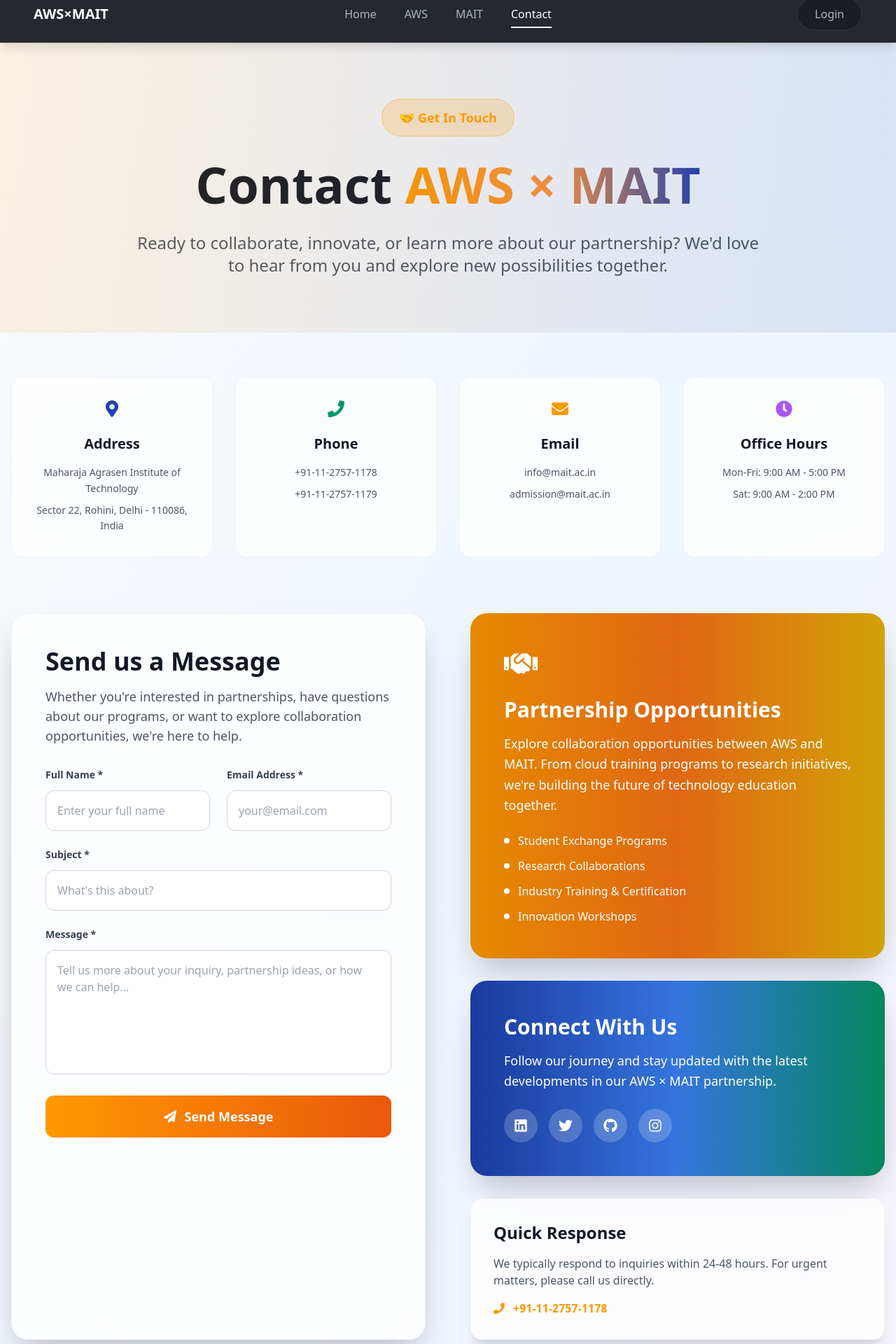
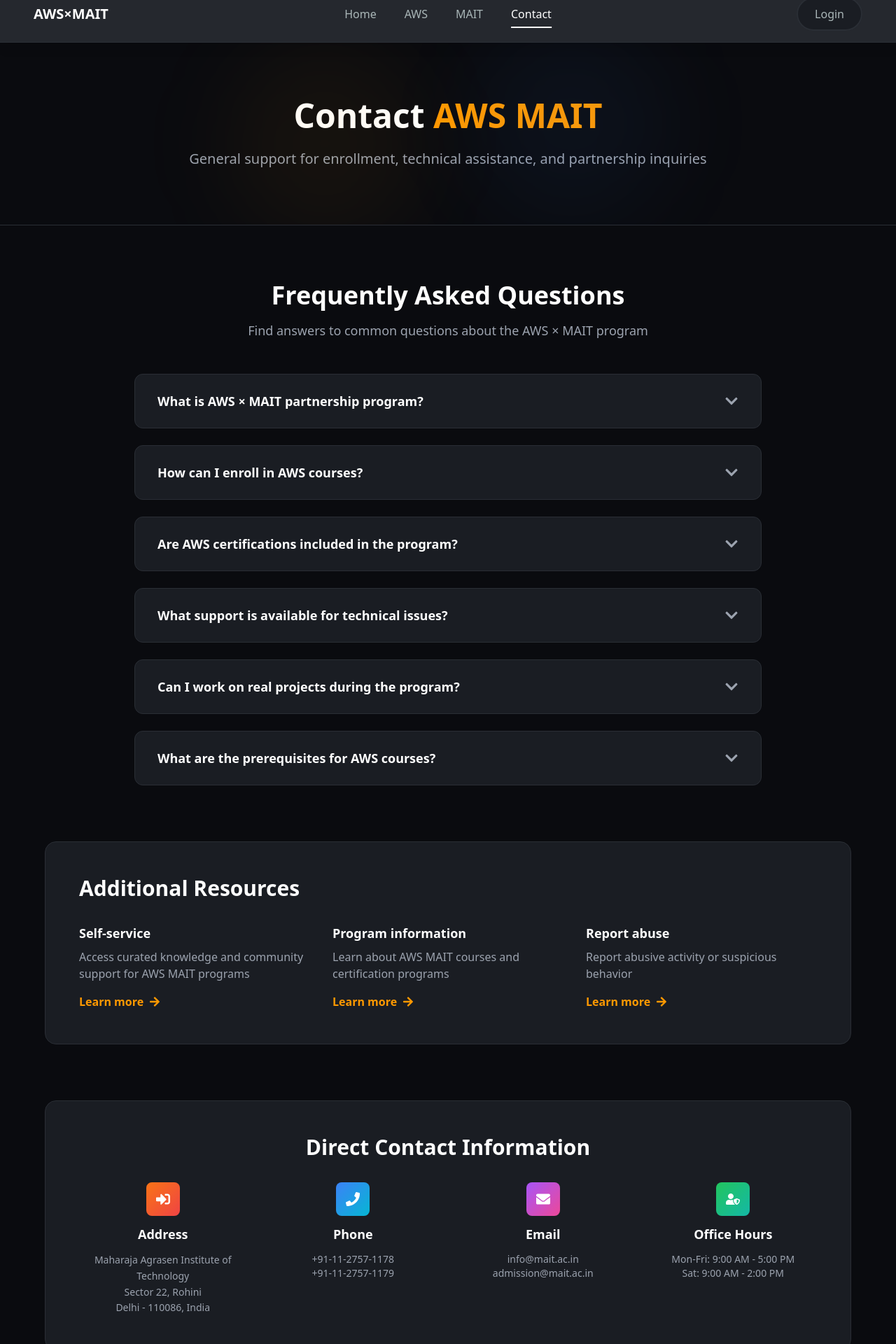
Before and after one commit to faisalquaiyum/aws-x-mait, a React (Vite) app: page /contact in a window 1280 px wide. Shown: the part 20-1940 px from the top of the page at 70% size. Built offline with nearby package versions, Linux system fonts and the light colour scheme.

Commit message:
updated contact page

```diff
--- a/src/pages/Contact.jsx
+++ b/src/pages/Contact.jsx
@@ -1,333 +1,237 @@
 import {
-  FaMapMarkerAlt,
   FaPhone,
   FaEnvelope,
-  FaClock,
-  FaLinkedin,
-  FaTwitter,
-  FaGithub,
-  FaInstagram,
-  FaPaperPlane,
-  FaHandshake,
+  FaSignInAlt,
+  FaUserShield,
+  FaArrowRight,
+  FaChevronDown,
+  FaChevronUp,
 } from "react-icons/fa";
 import { useState } from "react";
 
 const Contact = () => {
-  const [formData, setFormData] = useState({
-    name: "",
-    email: "",
-    subject: "",
-    message: "",
-  });
+  const [openFaq, setOpenFaq] = useState(null);
 
-  const handleSubmit = (e) => {
-    e.preventDefault();
-    // Handle form submission here
-    console.log("Form submitted:", formData);
-  };
-
-  const handleChange = (e) => {
-    setFormData({
-      ...formData,
-      [e.target.name]: e.target.value,
-    });
-  };
-
-  const contactInfo = [
+  const faqs = [
     {
-      icon: <FaMapMarkerAlt className="text-2xl text-mait-blue" />,
-      title: "Address",
-      details: [
-        "Maharaja Agrasen Institute of Technology",
-        "Sector 22, Rohini, Delhi - 110086, India",
-      ],
-      color: "text-mait-blue",
+      id: 1,
+      question: "What is AWS × MAIT partnership program?",
+      answer:
+        "The AWS × MAIT partnership is a collaboration between Amazon Web Services and Maharaja Agrasen Institute of Technology to provide students with hands-on cloud computing education, industry-recognized certifications, and real-world project experience.",
     },
     {
-      icon: <FaPhone className="text-2xl text-mait-green" />,
-      title: "Phone",
-      details: ["+91-11-2757-1178", "+91-11-2757-1179"],
-      color: "text-mait-green",
+      id: 2,
+      question: "How can I enroll in AWS courses?",
+      answer:
+        "Students can enroll through the MAIT academic portal or contact the AWS club coordinator. Enrollment is typically open at the beginning of each semester. Check with your department for specific course availability.",
     },
     {
-      icon: <FaEnvelope className="text-2xl text-aws-orange" />,
-      title: "Email",
-      details: ["info@mait.ac.in", "admission@mait.ac.in"],
-      color: "text-aws-orange",
+      id: 3,
+      question: "Are AWS certifications included in the program?",
+      answer:
+        "Yes! Students get access to AWS certification preparation courses and discounted exam vouchers. We offer guidance for various certifications including AWS Cloud Practitioner, Solutions Architect, and Developer Associate.",
     },
     {
-      icon: <FaClock className="text-2xl text-purple-500" />,
-      title: "Office Hours",
-      details: ["Mon-Fri: 9:00 AM - 5:00 PM", "Sat: 9:00 AM - 2:00 PM"],
-      color: "text-purple-500",
+      id: 4,
+      question: "What support is available for technical issues?",
+      answer:
+        "We provide comprehensive technical support through dedicated lab hours, online forums, peer mentoring, and direct faculty assistance. You can also access AWS documentation and community resources.",
+    },
+    {
+      id: 5,
+      question: "Can I work on real projects during the program?",
+      answer:
+        "Absolutely! The program emphasizes hands-on learning with real-world projects, hackathons, and AWS PartyRock challenges. Students collaborate on cloud-based solutions and build their portfolios.",
+    },
+    {
+      id: 6,
+      question: "What are the prerequisites for AWS courses?",
+      answer:
+        "Basic programming knowledge and fundamental understanding of computer science concepts are recommended. Most courses are designed for beginners, with advanced tracks available for experienced students.",
     },
   ];
 
-  const socialLinks = [
+  const toggleFaq = (id) => {
+    setOpenFaq(openFaq === id ? null : id);
+  };
+
+  const additionalResources = [
     {
-      icon: <FaLinkedin />,
-      name: "LinkedIn",
-      url: "#",
-      color: "hover:text-blue-600",
+      title: "Self-service",
+      description:
+        "Access curated knowledge and community support for AWS  MAIT programs",
+      link: "#",
     },
     {
-      icon: <FaTwitter />,
-      name: "Twitter",
-      url: "#",
-      color: "hover:text-blue-400",
+      title: "Program information",
+      description: "Learn about AWS  MAIT courses and certification programs",
+      link: "#",
     },
     {
-      icon: <FaGithub />,
-      name: "GitHub",
-      url: "#",
-      color: "hover:text-gray-800 dark:hover:text-white",
-    },
-    {
-      icon: <FaInstagram />,
-      name: "Instagram",
-      url: "#",
-      color: "hover:text-pink-500",
+      title: "Report abuse",
+      description: "Report abusive activity or suspicious behavior",
+      link: "#",
     },
   ];
 
   return (
-    <div className="min-h-screen bg-gradient-to-br from-gray-50 via-blue-50 to-purple-50 dark:from-gray-900 dark:via-blue-900 dark:to-purple-900">
+    <div className="min-h-screen bg-[#0a0b0f] relative">
       {/* Hero Section */}
-      <div className="relative overflow-hidden">
-        <div className="absolute inset-0 bg-gradient-to-r from-aws-orange/10 to-mait-blue/10"></div>
-        <div className="container mx-auto px-4 py-20">
-          <div className="text-center max-w-4xl mx-auto">
-            <div className="inline-block px-6 py-3 bg-aws-orange/20 rounded-full text-aws-orange font-semibold text-lg mb-8 backdrop-blur-sm border border-aws-orange/30">
-              🤝 Get In Touch
-            </div>
-            <h1 className="text-5xl md:text-6xl lg:text-7xl font-black text-gray-900 dark:text-white mb-8 leading-tight">
-              Contact{" "}
-              <span className="bg-gradient-to-r from-aws-orange via-orange-400 to-mait-blue bg-clip-text text-transparent">
-                AWS × MAIT
-              </span>
+      <div className="relative overflow-hidden border-b border-[#2a2e35]">
+        <div className="container mx-auto px-8 md:px-12 lg:px-16 py-16 md:py-20">
+          <div className="text-center max-w-4xl mx-auto space-y-6">
+            <h1 className="text-3xl md:text-4xl lg:text-5xl font-bold text-white">
+              Contact <span className="text-[#FF9900]">AWS MAIT</span>
             </h1>
-            <p className="text-xl md:text-2xl text-gray-600 dark:text-gray-300 leading-relaxed">
-              Ready to collaborate, innovate, or learn more about our
-              partnership? We'd love to hear from you and explore new
-              possibilities together.
+            <p className="text-lg md:text-xl text-gray-400">
+              General support for enrollment, technical assistance, and
+              partnership inquiries
             </p>
+          </div>
+        </div>
+
+        {/* Background Decoration */}
+        <div className="absolute top-0 left-1/4 w-72 h-72 bg-[#FF9900]/5 rounded-full blur-3xl"></div>
+        <div className="absolute bottom-0 right-1/4 w-72 h-72 bg-blue-500/5 rounded-full blur-3xl"></div>
+      </div>
+
+      {/* FAQ Section */}
+      <div className="container mx-auto px-8 md:px-12 lg:px-16 py-16 md:py-20">
+        <div className="max-w-4xl mx-auto">
+          <h2 className="text-3xl md:text-4xl font-bold text-white mb-4 text-center">
+            Frequently Asked Questions
+          </h2>
+          <p className="text-gray-400 text-center mb-12 text-lg">
+            Find answers to common questions about the AWS × MAIT program
+          </p>
+
+          <div className="space-y-6 mt-10">
+            {faqs.map((faq) => (
+              <div
+                key={faq.id}
+                className="bg-[#1a1d23] border border-[#2a2e35] rounded-xl overflow-hidden transition-all duration-300 hover:border-[#FF9900]/50"
+              >
+                <button
+                  onClick={() => toggleFaq(faq.id)}
+                  className="w-full px-6 md:px-8 py-6 flex items-center justify-between text-left transition-colors duration-200 hover:bg-[#2a2e35]/30"
+                >
+                  <span className="text-white font-semibold text-lg pr-4">
+                    {faq.question}
+                  </span>
+                  <div className="flex-shrink-0">
+                    {openFaq === faq.id ? (
+                      <FaChevronUp className="text-[#FF9900] text-xl" />
+                    ) : (
+                      <FaChevronDown className="text-gray-400 text-xl" />
+                    )}
+                  </div>
+                </button>
+
+                <div
+                  className={`transition-all duration-300 ease-in-out ${
+                    openFaq === faq.id
+                      ? "max-h-96 opacity-100"
+                      : "max-h-0 opacity-0"
+                  } overflow-hidden`}
+                >
+                  <div className="px-6 md:px-8 pb-6 pt-2">
+                    <p className="text-gray-400 leading-relaxed">
+                      {faq.answer}
+                    </p>
+                  </div>
+                </div>
+              </div>
+            ))}
           </div>
         </div>
       </div>
 
-      <div className="container mx-auto px-4 py-16">
-        {/* Contact Information Cards */}
-        <div className="grid md:grid-cols-2 lg:grid-cols-4 gap-8 mb-20">
-          {contactInfo.map((info, index) => (
-            <div
-              key={index}
-              className="group bg-white/80 dark:bg-gray-800/80 backdrop-blur-md p-8 rounded-2xl text-center hover:shadow-2xl transition-all duration-300 transform hover:scale-105 border border-gray-200/50 dark:border-gray-700/50"
-            >
-              <div className="mb-6 flex justify-center group-hover:scale-110 transition-transform duration-300">
-                {info.icon}
+      {/* Additional Resources */}
+      <div className="container mx-auto px-8 md:px-12 lg:px-16 pb-16 md:pb-20">
+        <div className="bg-[#1a1d23] border border-[#2a2e35] rounded-2xl p-8 md:p-12">
+          <h2 className="text-2xl md:text-3xl font-bold text-white mb-8">
+            Additional Resources
+          </h2>
+          <div className="grid grid-cols-1 md:grid-cols-3 gap-8">
+            {additionalResources.map((resource, index) => (
+              <div key={index} className="group">
+                <h3 className="text-lg font-semibold text-white mb-2 group-hover:text-[#FF9900] transition-colors">
+                  {resource.title}
+                </h3>
+                <p className="text-gray-400 mb-4">{resource.description}</p>
+                <a
+                  href={resource.link}
+                  className="inline-flex items-center text-[#FF9900] hover:text-[#FF9900]/80 font-semibold"
+                >
+                  Learn more
+                  <FaArrowRight className="ml-2 group-hover:translate-x-1 transition-transform" />
+                </a>
               </div>
-              <h3 className="text-xl font-bold text-gray-900 dark:text-white mb-4 group-hover:text-aws-orange transition-colors duration-300">
-                {info.title}
-              </h3>
-              <div className="space-y-2">
-                {info.details.map((detail, idx) => (
-                  <p
-                    key={idx}
-                    className="text-gray-600 dark:text-gray-300 text-sm leading-relaxed"
-                  >
-                    {detail}
-                  </p>
-                ))}
+            ))}
+          </div>
+        </div>
+      </div>
+
+      {/* Contact Information Section */}
+      <div className="container mx-auto px-8 md:px-12 lg:px-16 pb-16 md:pb-20">
+        <div className="bg-[#1a1d23] border border-[#2a2e35] rounded-2xl p-8 md:p-12">
+          <h2 className="text-2xl md:text-3xl font-bold text-white mb-8 text-center">
+            Direct Contact Information
+          </h2>
+          <div className="grid grid-cols-1 md:grid-cols-2 lg:grid-cols-4 gap-8">
+            {/* Address */}
+            <div className="text-center space-y-3">
+              <div className="w-12 h-12 bg-gradient-to-br from-orange-500 to-red-500 rounded-lg flex items-center justify-center mx-auto">
+                <FaSignInAlt className="text-white text-xl" />
               </div>
-            </div>
-          ))}
-        </div>
-
-        {/* Main Contact Section */}
-        <div className="grid lg:grid-cols-2 gap-16 mb-20">
-          {/* Contact Form */}
-          <div className="bg-white/80 dark:bg-gray-800/80 backdrop-blur-md p-8 md:p-12 rounded-3xl shadow-2xl border border-gray-200/50 dark:border-gray-700/50">
-            <div className="mb-8">
-              <h2 className="text-3xl md:text-4xl font-bold text-gray-900 dark:text-white mb-4">
-                Send us a Message
-              </h2>
-              <p className="text-gray-600 dark:text-gray-300 text-lg">
-                Whether you're interested in partnerships, have questions about
-                our programs, or want to explore collaboration opportunities,
-                we're here to help.
+              <h3 className="text-white font-semibold text-lg">Address</h3>
+              <p className="text-gray-400 text-sm leading-relaxed">
+                Maharaja Agrasen Institute of Technology
+                <br />
+                Sector 22, Rohini
+                <br />
+                Delhi - 110086, India
               </p>
             </div>
 
-            <form onSubmit={handleSubmit} className="space-y-6">
-              <div className="grid md:grid-cols-2 gap-6">
-                <div>
-                  <label className="block text-sm font-semibold text-gray-700 dark:text-gray-300 mb-3">
-                    Full Name *
-                  </label>
-                  <input
-                    type="text"
-                    name="name"
-                    value={formData.name}
-                    onChange={handleChange}
-                    className="w-full px-4 py-4 border border-gray-300 dark:border-gray-600 rounded-xl focus:ring-2 focus:ring-aws-orange focus:border-transparent bg-white dark:bg-gray-700 text-gray-900 dark:text-white transition-all duration-300"
-                    placeholder="Enter your full name"
-                    required
-                  />
-                </div>
-                <div>
-                  <label className="block text-sm font-semibold text-gray-700 dark:text-gray-300 mb-3">
-                    Email Address *
-                  </label>
-                  <input
-                    type="email"
-                    name="email"
-                    value={formData.email}
-                    onChange={handleChange}
-                    className="w-full px-4 py-4 border border-gray-300 dark:border-gray-600 rounded-xl focus:ring-2 focus:ring-aws-orange focus:border-transparent bg-white dark:bg-gray-700 text-gray-900 dark:text-white transition-all duration-300"
-                    placeholder="your@email.com"
-                    required
-                  />
-                </div>
+            {/* Phone */}
+            <div className="text-center space-y-3">
+              <div className="w-12 h-12 bg-gradient-to-br from-blue-500 to-cyan-500 rounded-lg flex items-center justify-center mx-auto">
+                <FaPhone className="text-white text-xl" />
               </div>
-
-              <div>
-                <label className="block text-sm font-semibold text-gray-700 dark:text-gray-300 mb-3">
-                  Subject *
-                </label>
-                <input
-                  type="text"
-                  name="subject"
-                  value={formData.subject}
-                  onChange={handleChange}
-                  className="w-full px-4 py-4 border border-gray-300 dark:border-gray-600 rounded-xl focus:ring-2 focus:ring-aws-orange focus:border-transparent bg-white dark:bg-gray-700 text-gray-900 dark:text-white transition-all duration-300"
-                  placeholder="What's this about?"
-                  required
-                />
-              </div>
-
-              <div>
-                <label className="block text-sm font-semibold text-gray-700 dark:text-gray-300 mb-3">
-                  Message *
-                </label>
-                <textarea
-                  rows="6"
-                  name="message"
-                  value={formData.message}
-                  onChange={handleChange}
-                  className="w-full px-4 py-4 border border-gray-300 dark:border-gray-600 rounded-xl focus:ring-2 focus:ring-aws-orange focus:border-transparent bg-white dark:bg-gray-700 text-gray-900 dark:text-white transition-all duration-300 resize-none"
-                  placeholder="Tell us more about your inquiry, partnership ideas, or how we can help..."
-                  required
-                ></textarea>
-              </div>
-
-              <button
-                type="submit"
-                className="group w-full bg-gradient-to-r from-aws-orange to-orange-600 hover:from-orange-600 hover:to-orange-700 text-white px-8 py-4 rounded-xl font-bold text-lg transition-all duration-300 transform hover:scale-105 hover:shadow-xl flex items-center justify-center gap-3"
-              >
-                <FaPaperPlane className="group-hover:translate-x-1 transition-transform duration-300" />
-                Send Message
-              </button>
-            </form>
-          </div>
-
-          {/* Partnership & Collaboration Info */}
-          <div className="space-y-8">
-            <div className="bg-gradient-to-r from-aws-orange via-orange-500 to-yellow-500 text-white p-8 md:p-12 rounded-3xl shadow-2xl relative overflow-hidden">
-              <div className="absolute inset-0 bg-black/10"></div>
-              <div className="relative z-10">
-                <FaHandshake className="text-5xl mb-6" />
-                <h3 className="text-3xl font-bold mb-4">
-                  Partnership Opportunities
-                </h3>
-                <p className="text-lg leading-relaxed mb-6">
-                  Explore collaboration opportunities between AWS and MAIT. From
-                  cloud training programs to research initiatives, we're
-                  building the future of technology education together.
-                </p>
-                <ul className="space-y-3">
-                  <li className="flex items-center space-x-3">
-                    <div className="w-2 h-2 bg-white rounded-full"></div>
-                    <span>Student Exchange Programs</span>
-                  </li>
-                  <li className="flex items-center space-x-3">
-                    <div className="w-2 h-2 bg-white rounded-full"></div>
-                    <span>Research Collaborations</span>
-                  </li>
-                  <li className="flex items-center space-x-3">
-                    <div className="w-2 h-2 bg-white rounded-full"></div>
-                    <span>Industry Training & Certification</span>
-                  </li>
-                  <li className="flex items-center space-x-3">
-                    <div className="w-2 h-2 bg-white rounded-full"></div>
-                    <span>Innovation Workshops</span>
-                  </li>
-                </ul>
-              </div>
+              <h3 className="text-white font-semibold text-lg">Phone</h3>
+              <p className="text-gray-400 text-sm">
+                +91-11-2757-1178
+                <br />
+                +91-11-2757-1179
+              </p>
             </div>
 
-            <div className="bg-gradient-to-r from-mait-blue via-blue-500 to-mait-green text-white p-8 md:p-12 rounded-3xl shadow-2xl relative overflow-hidden">
-              <div className="absolute inset-0 bg-black/10"></div>
-              <div className="relative z-10">
-                <h3 className="text-3xl font-bold mb-4">Connect With Us</h3>
-                <p className="text-lg leading-relaxed mb-6">
-                  Follow our journey and stay updated with the latest
-                  developments in our AWS × MAIT partnership.
-                </p>
-                <div className="flex space-x-4">
-                  {socialLinks.map((social, index) => (
-                    <a
-                      key={index}
-                      href={social.url}
-                      className={`w-12 h-12 bg-white/20 backdrop-blur-md rounded-full flex items-center justify-center text-xl ${social.color} transition-all duration-300 hover:scale-110 hover:bg-white/30`}
-                      title={social.name}
-                    >
-                      {social.icon}
-                    </a>
-                  ))}
-                </div>
+            {/* Email */}
+            <div className="text-center space-y-3">
+              <div className="w-12 h-12 bg-gradient-to-br from-purple-500 to-pink-500 rounded-lg flex items-center justify-center mx-auto">
+                <FaEnvelope className="text-white text-xl" />
               </div>
+              <h3 className="text-white font-semibold text-lg">Email</h3>
+              <p className="text-gray-400 text-sm">
+                info@mait.ac.in
+                <br />
+                admission@mait.ac.in
+              </p>
             </div>
 
-            <div className="bg-white/80 dark:bg-gray-800/80 backdrop-blur-md p-8 rounded-2xl shadow-xl border border-gray-200/50 dark:border-gray-700/50">
-              <h3 className="text-2xl font-bold text-gray-900 dark:text-white mb-4">
-                Quick Response
-              </h3>
-              <p className="text-gray-600 dark:text-gray-300 mb-4">
-                We typically respond to inquiries within 24-48 hours. For urgent
-                matters, please call us directly.
-              </p>
-              <div className="flex items-center space-x-3 text-aws-orange font-semibold">
-                <FaPhone />
-                <span>+91-11-2757-1178</span>
+            {/* Office Hours */}
+            <div className="text-center space-y-3">
+              <div className="w-12 h-12 bg-gradient-to-br from-green-500 to-teal-500 rounded-lg flex items-center justify-center mx-auto">
+                <FaUserShield className="text-white text-xl" />
               </div>
-            </div>
-          </div>
-        </div>
-
-        {/* Interactive Map Section */}
-        <div className="bg-white/80 dark:bg-gray-800/80 backdrop-blur-md rounded-3xl shadow-2xl overflow-hidden border border-gray-200/50 dark:border-gray-700/50">
-          <div className="p-8 md:p-12">
-            <div className="text-center mb-8">
-              <h2 className="text-3xl md:text-4xl font-bold text-gray-900 dark:text-white mb-4">
-                Visit Our Campus
-              </h2>
-              <p className="text-xl text-gray-600 dark:text-gray-300">
-                Located in the heart of Delhi, MAIT offers a modern campus with
-                state-of-the-art facilities.
+              <h3 className="text-white font-semibold text-lg">Office Hours</h3>
+              <p className="text-gray-400 text-sm">
+                Mon-Fri: 9:00 AM - 5:00 PM
+                <br />
+                Sat: 9:00 AM - 2:00 PM
               </p>
             </div>
-          </div>
-          <div className="bg-gradient-to-r from-mait-blue/20 to-aws-orange/20 h-96 flex items-center justify-center">
-            <iframe
-              src="https://www.google.com/maps/embed?pb=!1m18!1m12!1m3!1d3498.994653893379!2d77.06351547529245!3d28.71970577561726!2m3!1f0!2f0!3f0!3m2!1i1024!2i768!4f13.1!3m3!1m2!1s0x390d068dbf44ecd7%3A0xc4ce5551f8ac8360!2sMaharaja%20Agrasen%20Institute%20Of%20Technology(MAIT)!5e0!3m2!1sen!2sin!4v1759774854483!5m2!1sen!2sin"
-              width="100%"
-              height="100%"
-              style={{ border: 0 }}
-              allowFullScreen=""
-              loading="lazy"
-              referrerPolicy="no-referrer-when-downgrade"
-              className="rounded-b-3xl"
-            ></iframe>
           </div>
         </div>
       </div>
```
Also changed, not shown: src/components/Footer.jsx (+9 -3 lines), src/pages/Home.jsx (+4 -6 lines).
